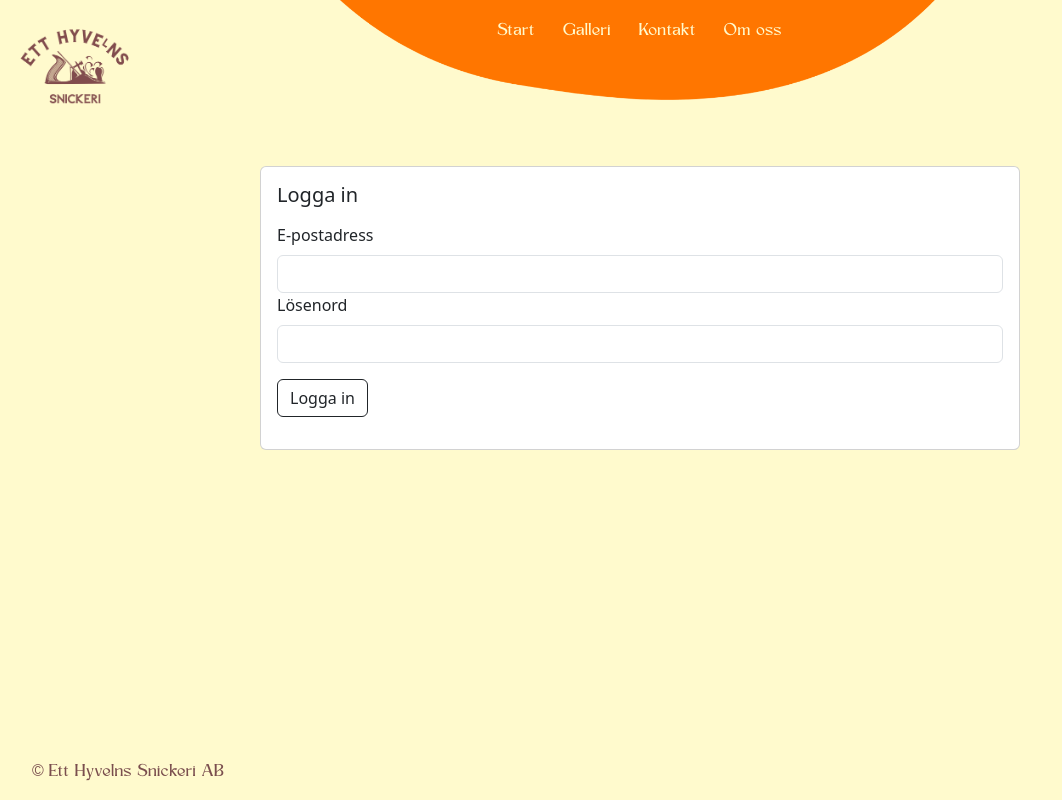
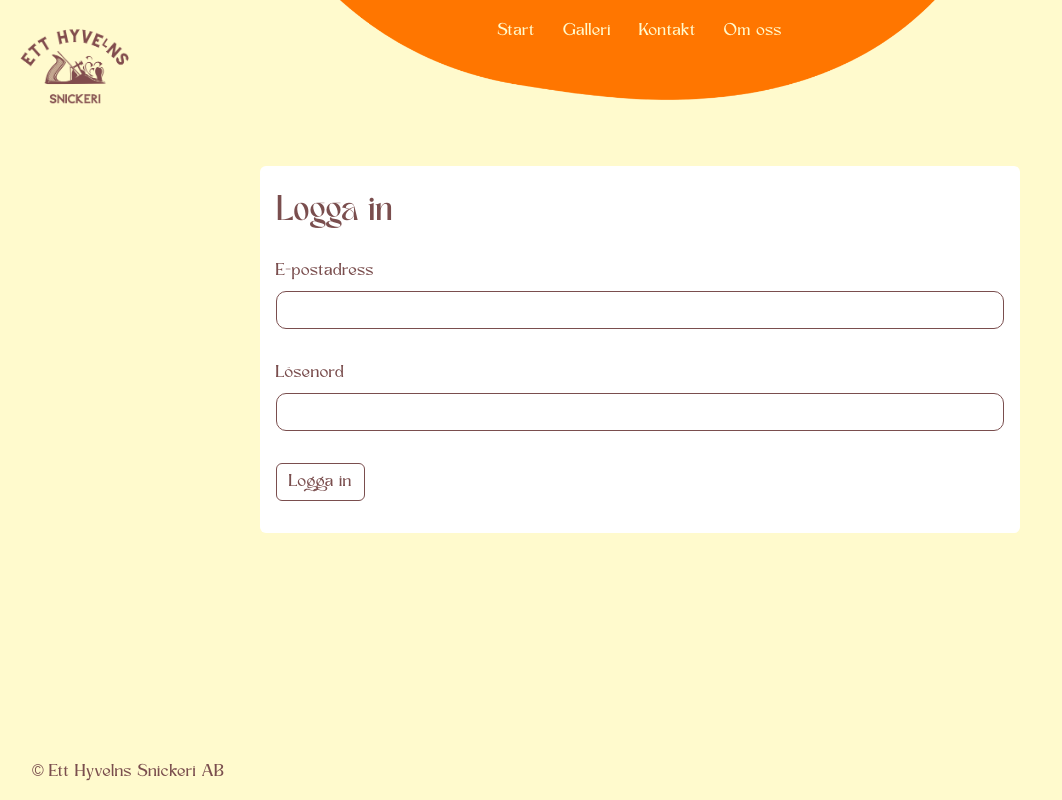
Before and after one commit to sonjasviden/ett_hyvelns_snickeri, a React (Vite) app: page /logga-in in a window 1280 px wide. Shown: the whole page, without its empty margins (0-1062 px from the left). Built offline with nearby package versions, Linux system fonts and the light colour scheme; no server answers.

Commit message:
loginpage

```diff
--- a/src/Layout/Layout.tsx
+++ b/src/Layout/Layout.tsx
@@ -2,9 +2,11 @@ import { Outlet, useLocation } from "react-router-dom";
 import Navigation from "../components/Navigation";
 import HomeNavbar from "../components/HomeNavbar";
 import Footer from "../components/Footer";
+import useAuth from "../hooks/useAuth";
 
 const Layout = () => {
   const location = useLocation();
+  const { currentUser } = useAuth();
 
   const isHomePage = location.pathname === "/";
   const isContactPage = location.pathname === "/kontakt";
@@ -13,7 +15,7 @@ const Layout = () => {
     <>
       {!isHomePage ? <Navigation /> : <HomeNavbar />}
       <Outlet />
-      {!isContactPage && <Footer />}
+      {!isContactPage && !currentUser && <Footer />}
     </>
   );
 };
--- a/src/scss/App.scss
+++ b/src/scss/App.scss
@@ -6,6 +6,7 @@
 @import "./AboutPage.scss";
 @import "./GalleryPage.scss";
 @import "./AdminGallery.scss";
+@import "./Login.scss";
 
 @font-face {
   font-family: "Kingred";
--- /dev/null
+++ b/src/scss/Login.scss
@@ -0,0 +1,33 @@
+.login-page {
+  .container {
+    .card {
+      border: none;
+      .card-body {
+        .card-title {
+          color: #7a4e4e;
+          font-family: "Tan Meringue", sans-serif;
+          font-size: 25px;
+          margin: 15px 0;
+        }
+
+        .formgroup {
+          margin-top: 2rem;
+          color: #7a4e4e;
+          font-family: "Kingred", sans-serif;
+
+          .form-control {
+            border: #7a4e4e 1px solid;
+            border-radius: 10px;
+          }
+        }
+
+        .btn {
+          color: #7a4e4e;
+          border: #7a4e4e 1px solid;
+          font-family: "Kingred", sans-serif;
+          margin-top: 2rem !important;
+        }
+      }
+    }
+  }
+}
```
